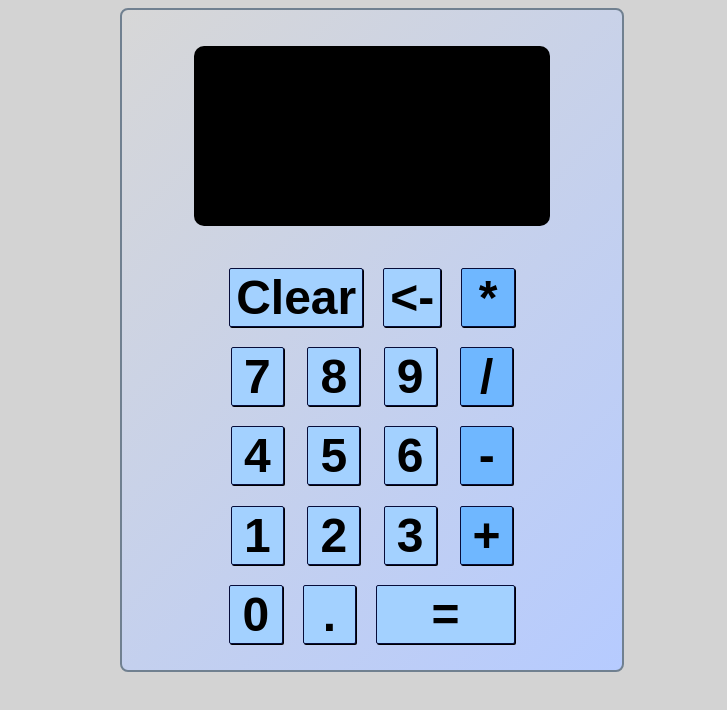
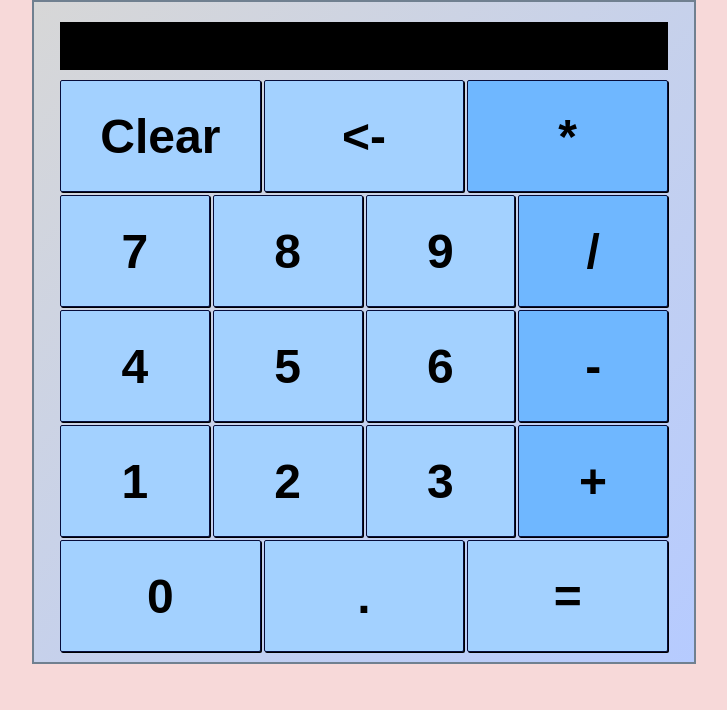
Before and after one commit to zemownkee/calculator, a plain HTML site: page index.html in a window 1280 px wide. Shown: the whole page, without its empty margins (276-1003 px from the left). Drawn offline with Linux system fonts and the light colour scheme; a web font is replaced by a local one.

Commit message:
Break all the styling

```diff
--- a/index.html
+++ b/index.html
@@ -8,11 +8,11 @@
     <link rel="stylesheet" media="screen" href="https://fontlibrary.org//face/segment7" type="text/css"/>
     <link rel='stylesheet' href='styles.css'>
     <script src='scripts.js' defer></script>
-    <title>Document</title>
+    <title>Calculator</title>
 </head>
 <body>
     <div class='page'>
-        <!-- <div class='header'>One Calculatey Boi</div> -->
+        <div class='header'></div>
         <div class='calculator'>
             <div class='display'>
                 <div class="stored-value"></div>
--- a/styles.css
+++ b/styles.css
@@ -2,18 +2,20 @@ body {
     min-width: 100vw;
     min-height: 100vh;
     font-family: Poppins, sans-serif;
-    background-color: lightgray;
+    background-color: rgb(247, 217, 217);
+    margin: 0px;
+    padding: 0px;
 }
 
 .page {
     display: flex;
     flex-direction: column;
-    justify-content: center;
     align-items: center;
+    justify-items: center;
 }
 
 .header {
-    display:flex;
+    display: flex;
     font-size: 48px;
     font-weight: 500;
     justify-content: center;
@@ -25,30 +27,33 @@ body {
 
 .calculator {
     display: flex;
+    flex: 1 1 auto;
+    margin-top: auto;
     flex-direction: column;
     background-image: linear-gradient(135deg, rgb(215, 215, 215), rgb(182, 203, 255));
     border: 2px solid slategray;
-    border-radius: 8px;
+    /* border-radius: 8px; */
     padding: 10px;
-    width: 60vh;
-    height: 80vh;
+    min-width: 40rem;
+    min-height: 40rem;
+    justify-content: space-around;
     align-items: center;
-    justify-content: space-around;
 }
 
+
 .display {
+    flex-shrink: 1;
     background-color: black;
     color: white;
     font-weight: 500;
-    font-size: 2em;
+    font-size: 3ch;
+    height: 3rem;
     margin: 10px;
-    width: 70%;
-    height: 5em;
+    width: 95%;
     font-family: 'Segment7Standard', monospace;
     text-align: right;
-    padding: .5ch;
     overflow: hidden;
-    border-radius: 10px;
+    /* border-radius: 10px; */
     display: flex;
     flex-direction: column;
 }
@@ -56,16 +61,19 @@ body {
 
 .buttons {
     display: flex;
+    width: 95%;
+    max-height: 95%;
     flex-direction: column;
-    gap: 2ch;
-    flex-grow: 0;
+    flex: 1 1 auto;
+    align-items: center;
+    gap: 3px;
 }
 
 .row {
     display: flex;
-    justify-content: space-around;
+    gap: 3px;
     flex: 1 1 0;
-    gap: 2ch
+    width: 100%;
 }
 
 button {
@@ -78,14 +86,11 @@ button {
     box-shadow: 1px 1px black;
     transition: 0.1s;
     border-radius: 2px;
-    min-width: 2ch;
+    min-width: 1ch;
+    flex: 1 1 0;
 }
 
 button:active {
     box-shadow: none;
     scale: 0.98;
 }
-
-.large {
-    flex-grow: 3;
-}
```
